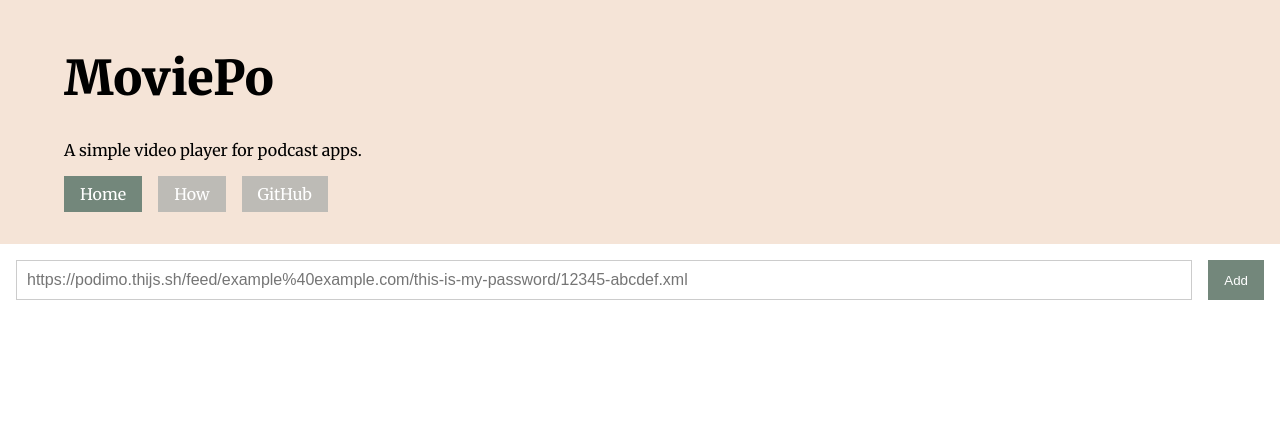
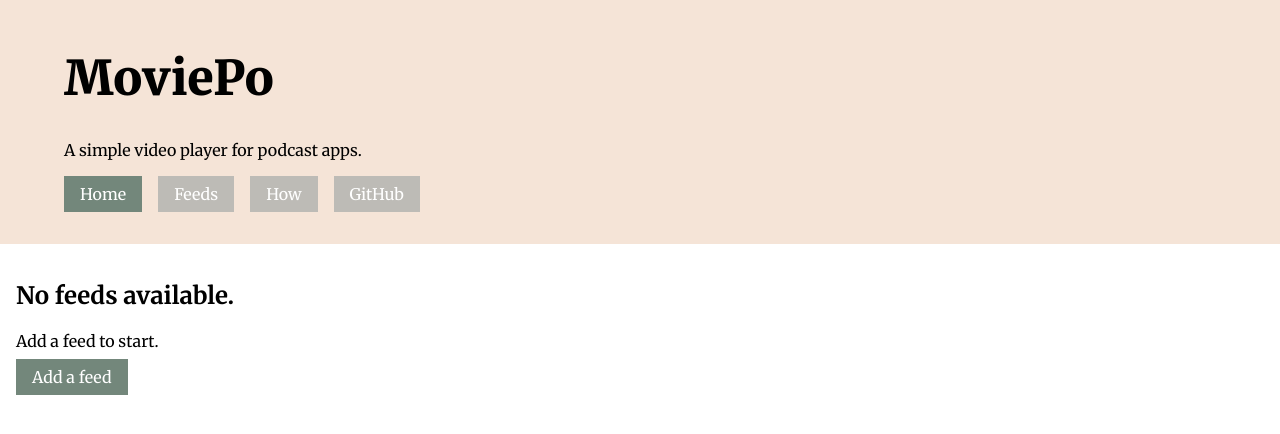
Before and after one commit to JoepdeJong/moviepo, a React (Create React App) app: page / in a window 1280 px wide. Shown: the top 434 px of the page. Built offline with nearby package versions, Linux system fonts and the light colour scheme.

Commit message:
Xml feeds

```diff
--- a/src/Components/Header/Header.tsx
+++ b/src/Components/Header/Header.tsx
@@ -8,6 +8,7 @@ const Header = () => {
             <p>A simple video player for podcast apps.</p>
             <nav>
                 <NavLink to="/">Home</NavLink>
+                <NavLink to="/feeds">Feeds</NavLink>
                 <NavLink to="/how">How</NavLink>
                 <a href="https://github.com/JoepdeJong/moviepo" title="GitHub" target="_blank" rel="noreferrer">GitHub</a>
             </nav>
--- a/src/Pages/Home.tsx
+++ b/src/Pages/Home.tsx
@@ -1,14 +1,26 @@
+import { Link } from 'react-router-dom';
 import EpisodeList from '../Components/EpisodeList/EpisodeList';
 import Header from '../Components/Header/Header';
 import XmlFeedForm from '../Components/XmlFeedForm/XmlFeedForm';
+import { useAppSelector } from '../redux/hooks';
 
 import './Home.scss';
 const Home = () => {
+    const xmlFeeds = useAppSelector(state => state.xmlFeeds);
     return (
         <div className='Home'>
             <Header/>
-            <XmlFeedForm/>
-            <EpisodeList/>
+            {
+                xmlFeeds.feedUrls.length > 0 ?
+                <EpisodeList/> :
+                <>
+                    <div className="block">
+                        <h2>No feeds available.</h2>
+                        <p>Add a feed to start.</p>
+                        <Link to="/feeds" className='button'>Add a feed</Link>
+                    </div>
+                </>
+            }
         </div>
     );
 };
--- a/src/Styles/main.scss
+++ b/src/Styles/main.scss
@@ -5,3 +5,7 @@
 body {
     margin: 0;
 }
+
+.block {
+    padding: 16px;
+}
```
